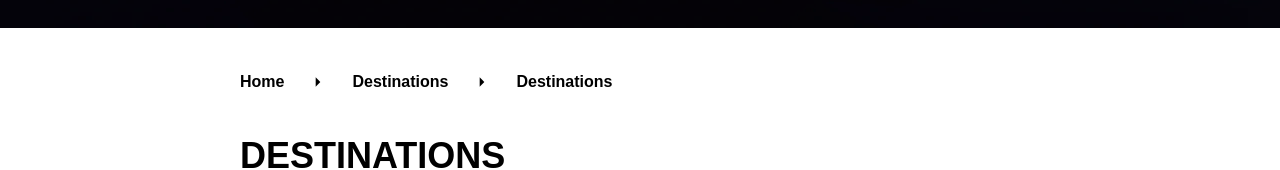
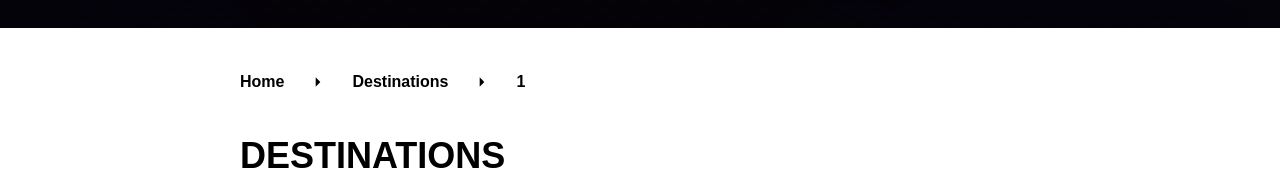
Before and after one commit to rasunM/test, a Next.js app in the folder codebase/: page /destinations/1 in a window 1280 px wide. Shown: the part 532-702 px from the top of the page. Built offline with nearby package versions, Linux system fonts and the light colour scheme.

Commit message:
final commit

```diff
--- a/codebase/src/app/destinations/[destination_tmp]/page.tsx
+++ b/codebase/src/app/destinations/[destination_tmp]/page.tsx
@@ -3,11 +3,16 @@ import CommonFooter from "../../common/footer"
 import { RiArrowDropRightFill } from "react-icons/ri"
 import Image from "next/image"
 
+type DestinationDynamicTemplateProps = {
+    params: {
+        destination_tmp: string;
+    };
+}
 
 // Remove the 'async' from here
-export default function DestinationDynamicTemplate() {
+export default function DestinationDynamicTemplate({ params }: DestinationDynamicTemplateProps) {
     // Directly destructure destination_tmp from params (no 'await' needed)
-
+    const { destination_tmp } = params;
 
     return (
         <div className="font-poppins overflow-x-hidden">
@@ -18,7 +23,7 @@ export default function DestinationDynamicTemplate() {
                     <RiArrowDropRightFill className="size-7 mx-5"/>
                     <span>Destinations</span>
                     <RiArrowDropRightFill className="size-7 mx-5"/>
-                    <span>Destinations</span>
+                    <span>{destination_tmp}</span>
                 </div>
                 <div>
                     <div className="text-4xl font-extrabold my-8">DESTINATIONS</div>
```
